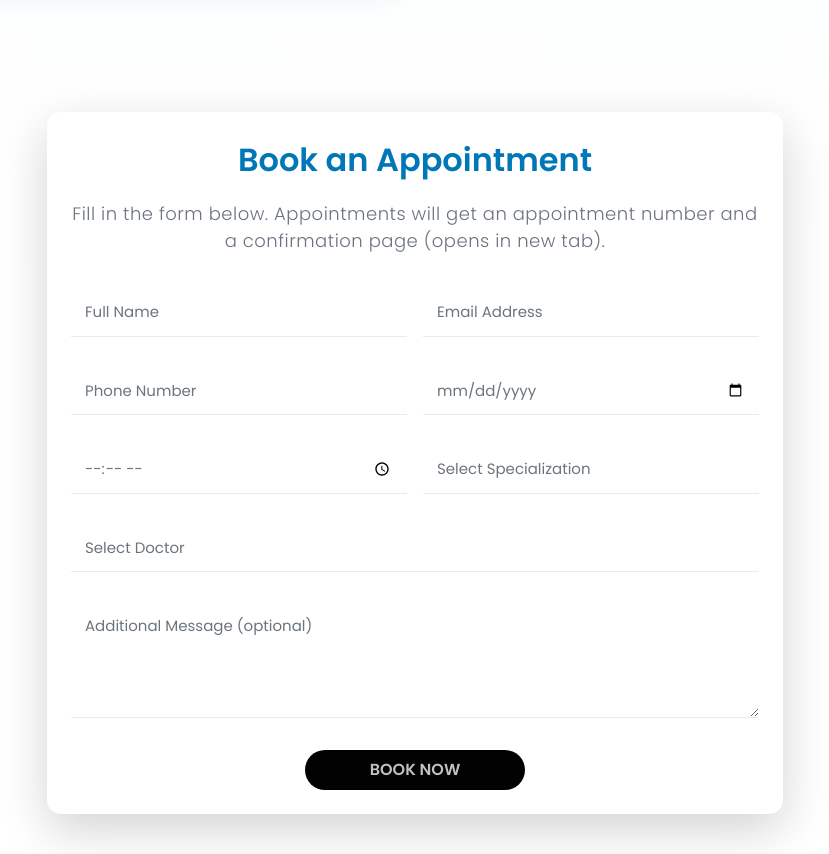
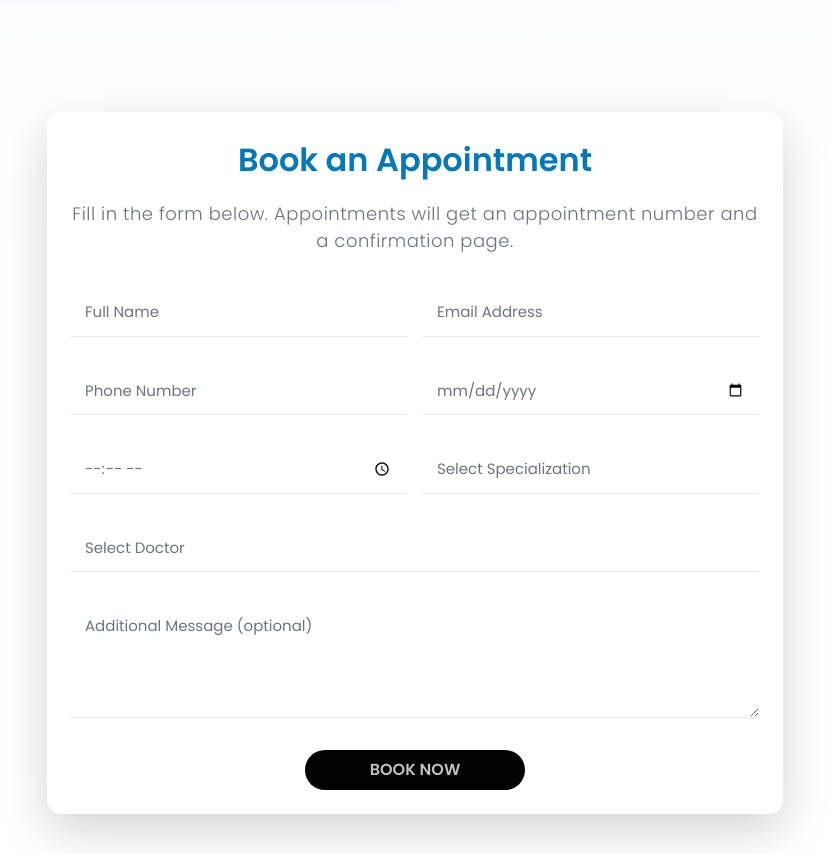
Before and after one commit to iamnikhil7/DAMS, a PHP site: page / in a window 1280 px wide. Shown: the part 1118-1972 px from the top of the page, without its empty margins (225-1054 px from the left). Run offline with PHP 8.4, Linux system fonts and the light colour scheme; data comes from the database, SQL or seed files in the repository.

Commit message:
Update index.php

```diff
--- a/index.php
+++ b/index.php
@@ -1,7 +1,6 @@
 <?php
 session_start();
 include('doctor/includes/dbconnection.php');
-
 if(isset($_POST['submit'])) {
     $name=$_POST['name'];
     $mobnum=$_POST['phone'];
@@ -14,9 +13,21 @@ if(isset($_POST['submit'])) {
     $aptnumber=mt_rand(100000000, 999999999);
     $cdate=date('Y-m-d');
 
-    if($appdate<=$cdate){
-        echo '<script>alert("Appointment date must be greater than today\'s date")</script>';
+    // FIX START: Use Unix timestamps for reliable date and time comparison.
+    $currentTimeStamp = time();
+    $appointmentDateTime = $appdate . ' ' . $aaptime;
+    $appointmentTimeStamp = strtotime($appointmentDateTime);
+    // FIX END
+
+    // Validate appointment date (must be today or later)
+    if($appdate < $cdate) {
+        echo '<script>alert("Appointment date must be today or later")</script>';
+    }
+    // Validation logic: Check if appointment timestamp is less than or equal to current timestamp.
+    elseif($appointmentTimeStamp <= $currentTimeStamp) {
+        echo '<script>alert("❌ Please select a valid time. Time must be later than the current time.")</script>';
     } else {
+        // Database insertion logic
         $sql="INSERT INTO tblappointment(AppointmentNumber,Name,MobileNumber,Email,AppointmentDate,AppointmentTime,Specialization,Doctor,Message)
               VALUES (:aptnumber,:name,:mobnum,:email,:appdate,:aaptime,:specialization,:doctorlist,:message)";
         $query=$dbh->prepare($sql);
@@ -29,18 +40,23 @@ if(isset($_POST['submit'])) {
         $query->bindParam(':specialization',$specialization,PDO::PARAM_STR);
         $query->bindParam(':doctorlist',$doctorlist,PDO::PARAM_STR);
         $query->bindParam(':message',$message,PDO::PARAM_STR);
-        $query->execute();
 
+        if ($query->execute()) {
             $LastInsertId=$dbh->lastInsertId();
             if ($LastInsertId>0) {
-            // open success page in new tab (same behaviour you had)
-            echo "<script>window.open('successfully-booked.php', '_blank');</script>";
+                // *** REDIRECTION FIX ***: Use header redirect for guaranteed navigation
+                header('Location: successfully-booked.php?aptid=' . $aptnumber); // Pass the appointment number for confirmation page
                 exit();
             } else {
                 echo '<script>alert("❌ Something Went Wrong. Please try again")</script>';
             }
+        } else {
+            // Handle SQL execution error if necessary
+             echo '<script>alert("❌ Database error during insertion.")</script>';
         }
     }
+}
+
 ?>
 <!doctype html>
 <html lang="en">
@@ -49,14 +65,11 @@ if(isset($_POST['submit'])) {
     <meta name="viewport" content="width=device-width, initial-scale=1" />
     <title>Appointment Management System | Home</title>
 
-    <!-- Google Fonts -->
     <link href="https://fonts.googleapis.com/css2?family=Poppins:wght@300;400;600;700&family=Montserrat:wght@400;600&display=swap" rel="stylesheet">
 
-    <!-- Bootstrap & Icons (local css files expected) -->
     <link href="css/bootstrap.min.css" rel="stylesheet">
     <link href="css/bootstrap-icons.css" rel="stylesheet">
 
-    <!-- Optional theme file you had -->
     <link href="css/templatemo-medic-care.css" rel="stylesheet">
 
     <style>
@@ -144,7 +157,6 @@ if(isset($_POST['submit'])) {
 </head>
 <body>
 
-<!-- NAV -->
 <nav class="navbar navbar-expand-lg fixed-top">
   <div class="container">
     <a class="navbar-brand" href="index.php">Hospital Appointment System</a>
@@ -155,6 +167,7 @@ if(isset($_POST['submit'])) {
     <div class="collapse navbar-collapse justify-content-end" id="navMenu">
       <ul class="navbar-nav align-items-center">
         <li class="nav-item"><a class="nav-link" href="#about">About Us</a></li>
+        <li class="nav-item"><a class="nav-link" href="check-appointment.php">Check Appointment</a></li>
         <li class="nav-item"><a class="nav-link" href="#contact">Contact Us</a></li>
         <li class="nav-item ms-2"><a class="nav-link login-btn" href="doctor/login.php">Login</a></li>
       </ul>
@@ -162,7 +175,6 @@ if(isset($_POST['submit'])) {
   </div>
 </nav>
 
-<!-- HERO -->
 <header class="hero">
   <div class="container">
     <div class="hero-inner">
@@ -199,7 +211,6 @@ if(isset($_POST['submit'])) {
   </div>
 </header>
 
-<!-- ABOUT -->
 <section id="about" class="section" data-animate>
   <div class="container">
     <div class="row align-items-center gy-4">
@@ -235,43 +246,36 @@ if(isset($_POST['submit'])) {
   </div>
 </section>
 
-<!-- BOOKING -->
 <section id="booking" class="section" data-animate>
   <div class="container">
     <div class="row justify-content-center">
       <div class="col-lg-8">
         <div class="booking-form shadow-lg p-4 rounded-4" style="background:#fff;">
           <h3 class="section-heading text-center mb-3" style="font-family:'Poppins', sans-serif; font-weight:600;">Book an Appointment</h3>
-          <p class="text-center" style="color:var(--muted);margin-bottom:20px;">Fill in the form below. Appointments will get an appointment number and a confirmation page (opens in new tab).</p>
+          <p class="text-center" style="color:var(--muted);margin-bottom:20px;">Fill in the form below. Appointments will get an appointment number and a confirmation page.</p>
 
           <form role="form" method="post" id="appointmentForm" novalidate>
             <div class="row g-3">
-              <!-- Name -->
               <div class="col-md-6">
                 <input type="text" name="name" id="name" class="form-control" placeholder="Full Name" required>
               </div>
 
-              <!-- Email -->
               <div class="col-md-6">
                 <input type="email" name="email" id="email" class="form-control" placeholder="Email Address" required>
               </div>
 
-              <!-- Phone -->
               <div class="col-md-6">
                 <input type="tel" name="phone" id="phone" class="form-control" placeholder="Phone Number" maxlength="15" required>
               </div>
 
-              <!-- Date -->
               <div class="col-md-6">
                 <input type="date" name="date" id="date" class="form-control" required>
               </div>
 
-              <!-- Time -->
               <div class="col-md-6">
                 <input type="time" name="time" id="time" class="form-control" required>
               </div>
 
-              <!-- Specialization -->
               <div class="col-md-6">
                 <select onchange="getdoctors(this.value);" name="specialization" id="specialization" class="form-control" required>
                   <option value="">Select Specialization</option>
@@ -285,7 +289,6 @@ if(isset($_POST['submit'])) {
                 </select>
               </div>
 
-              <!-- Doctor -->
               <div class="col-md-12">
                 <select name="doctorlist" id="doctorlist" class="form-control" required>
                   <option value="">Select Doctor</option>
@@ -299,12 +302,10 @@ if(isset($_POST['submit'])) {
                 </select>
               </div>
 
-              <!-- Message -->
               <div class="col-12">
                 <textarea class="form-control" rows="4" id="message" name="message" placeholder="Additional Message (optional)"></textarea>
               </div>
 
-              <!-- Submit -->
               <div class="col-12 text-center">
                 <button type="submit" name="submit" id="submit-button" class="btn btn-primary px-5 py-2 mt-3 rounded-pill fw-semibold">
                   Book Now
@@ -317,7 +318,6 @@ if(isset($_POST['submit'])) {
     </div>
   </div>
 
-  <!-- Strict Validation Script -->
   <script>
 document.getElementById("appointmentForm").addEventListener("submit", function(e) {
     e.preventDefault();
@@ -349,23 +349,17 @@ if(isset($_POST['submit'])) {
 
     if (!phoneRegex.test(phone)) {
         valid = false;
-        message += "❌ Enter a valid phone number (digits only, 7–15 digits).\n";
+        message += "❌ Enter a valid phone number (7–15 digits).\n";
     }
 
     if (!date) {
         valid = false;
         message += "❌ Select a valid appointment date.\n";
-      } else {
-        const today = new Date().toISOString().split("T")[0];
-        if (date < today) {
-          valid = false;
-          message += "❌ Appointment date cannot be in the past.\n";
-        }
     }
 
     if (!time) {
         valid = false;
-        message += "❌ Select a valid time.\n";
+        message += "❌ Select a valid appointment time.\n";
     }
 
     if (!specialization) {
@@ -383,14 +377,15 @@ if(isset($_POST['submit'])) {
         return false;
     }
 
-      // If everything is valid, submit the form
-      alert("✅ Appointment successfully booked!");
+    // Submit form if all client-side validations pass
     e.target.submit();
 });
 </script>
+
+
+
 </section>
 
-<!-- CONTACT -->
 <section id="contact" class="section" data-animate>
   <div class="container">
     <div class="row align-items-center gy-4">
@@ -418,7 +413,6 @@ if(isset($_POST['submit'])) {
   </div>
 </section>
 
-<!-- FOOTER -->
 <footer class="site-footer">
   <div class="container">
     <div class="footer-inner">
@@ -441,13 +435,12 @@ if(isset($_POST['submit'])) {
           <a href="#" aria-label="twitter"><i class="bi bi-twitter"></i></a>
           <a href="#" aria-label="linkedin"><i class="bi bi-linkedin"></i></a>
         </div>
-        <p style="margin-top:12px;font-size:13px;opacity:0.95;">&copy; <?php echo date('Y'); ?> Hospital Appointment Management System</p>
+        <p style="margin-top:12px;font-size:13px;opacity:0.95;">© <?php echo date('Y'); ?> Hospital Appointment Management System</p>
       </div>
     </div>
   </div>
 </footer>
 
-<!-- SCRIPTS -->
 <script src="js/bootstrap.bundle.min.js"></script>
 <script src="https://code.jquery.com/jquery-3.6.0.min.js"></script>
 
```
Lines whose indentation alone changed are shown as unchanged.
